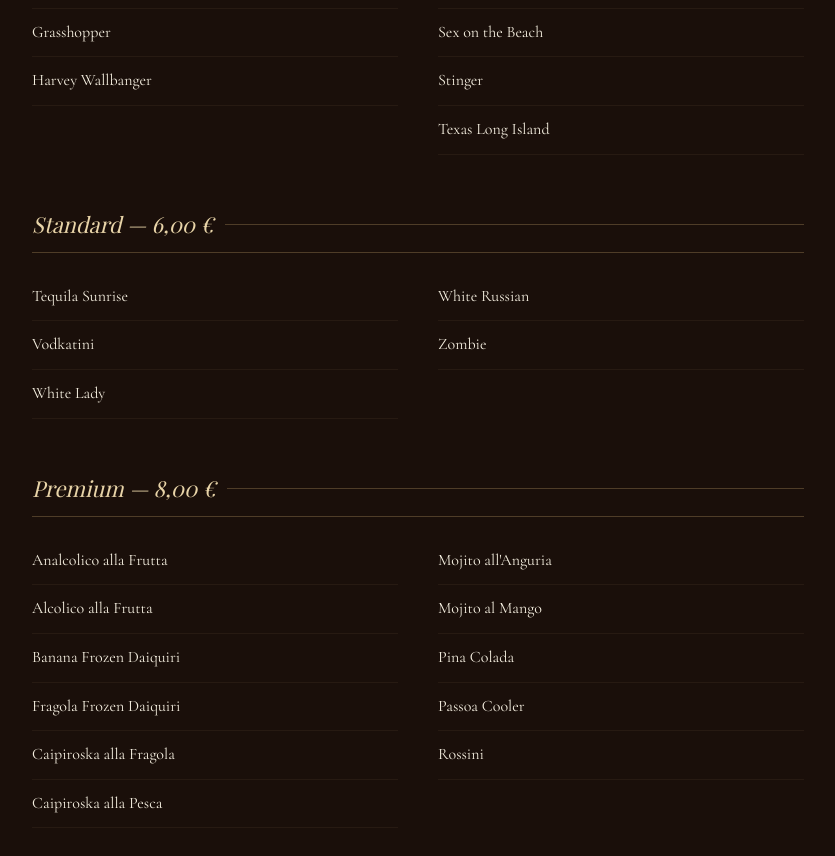
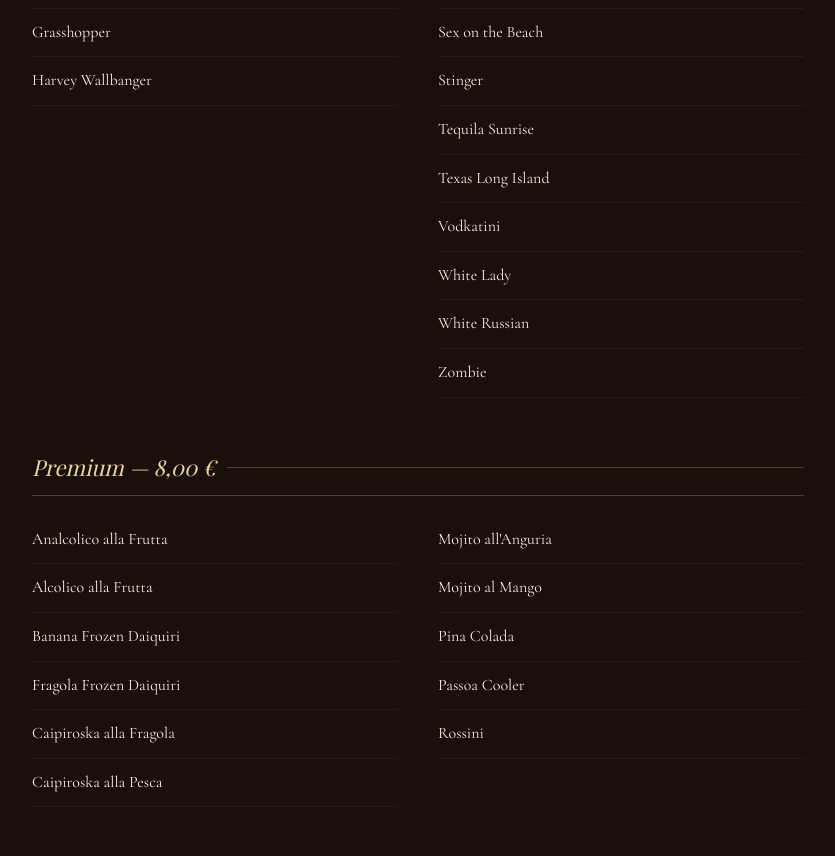
Before and after one commit to falocafe/menu-falo, a plain HTML site: page index.html in a window 1280 px wide. Shown: the part 10296-11152 px from the top of the page, without its empty margins (222-1057 px from the left). Drawn offline with nearby package versions, Linux system fonts and the light colour scheme; a web font is replaced by a local one.

Commit message:
Update index.html
Aggionramento menù - tolti cocktail standard

```diff
--- a/index.html
+++ b/index.html
@@ -812,20 +812,10 @@
         <div class="item"><span class="item-name">Screwdriver</span></div>
         <div class="item"><span class="item-name">Sex on the Beach</span></div>
         <div class="item"><span class="item-name">Stinger</span></div>
+        <div class="item"><span class="item-name">Tequila Sunrise</span></div>
         <div class="item"><span class="item-name">Texas Long Island</span></div>
-      </div>
-    </div>
-  </div>
-
-  <div class="subsection">
-    <div class="subsection-title">Standard — 6,00 €</div>
-    <div class="columns">
-      <div>
-        <div class="item"><span class="item-name">Tequila Sunrise</span></div>
         <div class="item"><span class="item-name">Vodkatini</span></div>
         <div class="item"><span class="item-name">White Lady</span></div>
-      </div>
-      <div>
         <div class="item"><span class="item-name">White Russian</span></div>
         <div class="item"><span class="item-name">Zombie</span></div>
       </div>
```
